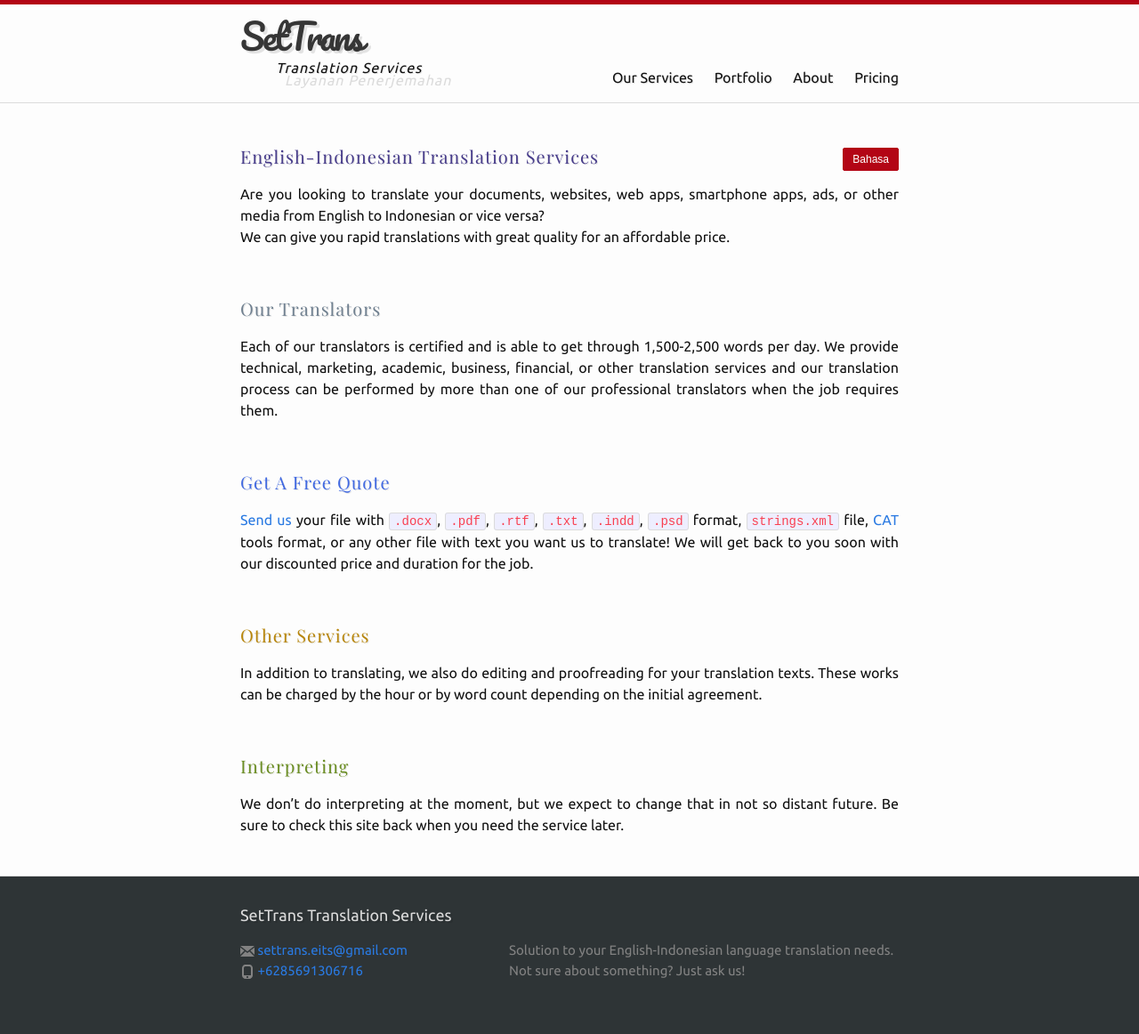
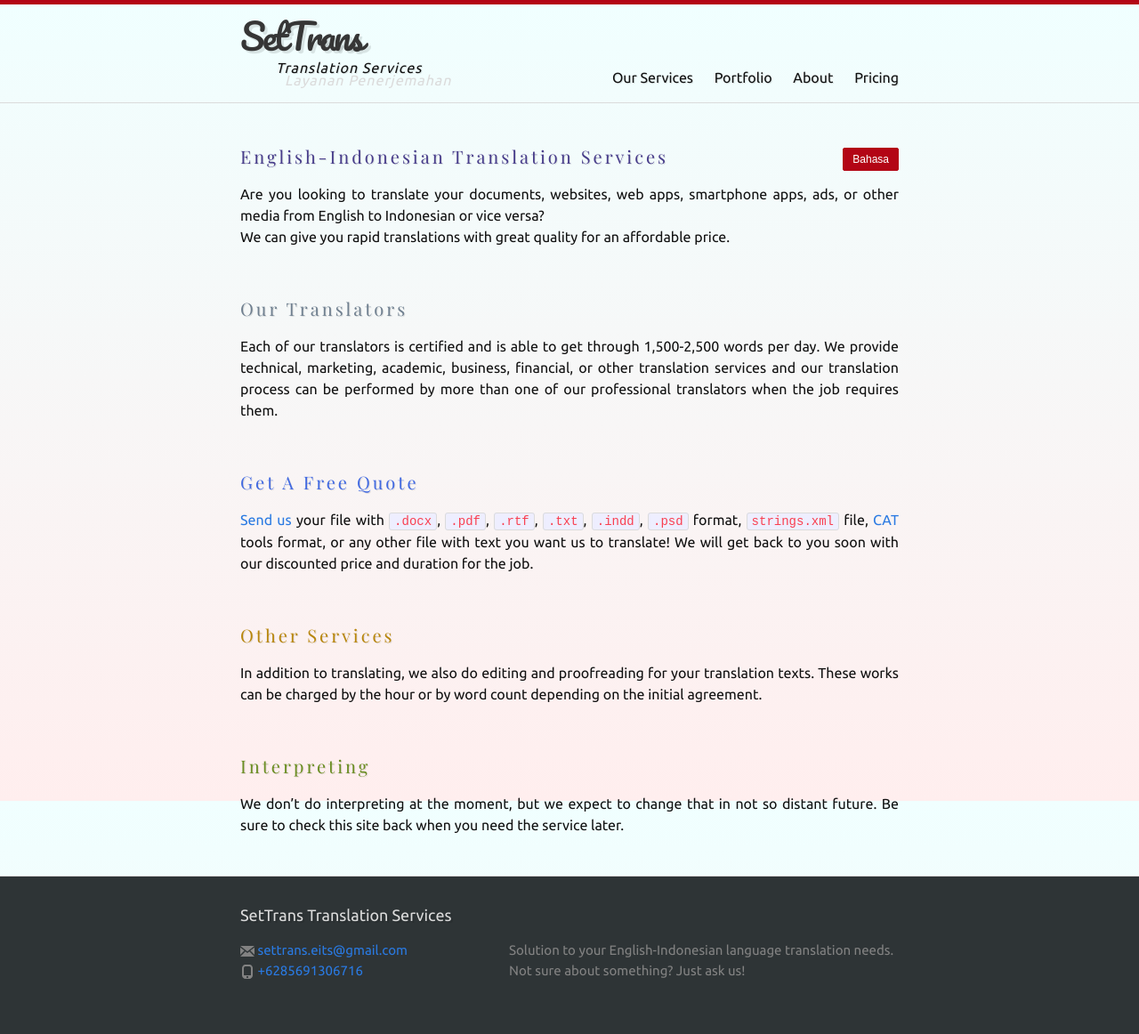
Before and after one commit to settrans/settrans.github.io, a Jekyll site: the page built from index.md, in a window 1280 px wide. Shown: the whole page at 89% size. Built offline with Jekyll 4.4.1, drawn with Linux system fonts in a browser that asks for light colours; nearby versions of some CDN libraries.

Commit message:
add gradient background

```diff
--- a/_sass/_layout.scss
+++ b/_sass/_layout.scss
@@ -6,6 +6,13 @@ html, body {
    margin:0;
    padding:0;
    height:100%;
+
+
+   background: #FFEEEE; /* fallback for old browsers */
+   background: -webkit-linear-gradient(to bottom, #F0FFFF, #FFEEEE); /* Chrome 10-25, Safari 5.1-6 */
+   background: linear-gradient(to bottom, #F0FFFF, #FFEEEE); /* W3C, IE 10+/ Edge, Firefox 16+, Chrome 26+, Opera 12+, Safari 7+ */
+   background-attachment: fixed;
+
 }
 
 .site-header {
@@ -58,7 +65,7 @@ html, body {
 .playfair {
     font-family: "Playfair Display";
     font-size: 20px;
-    letter-spacing: 1px;
+    letter-spacing: 3px;
     text-shadow: 1px 1px 0px rgba(0,0,0,0.1);
     color: $grey-color-dark;
 
```
